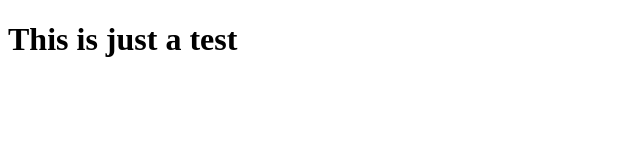
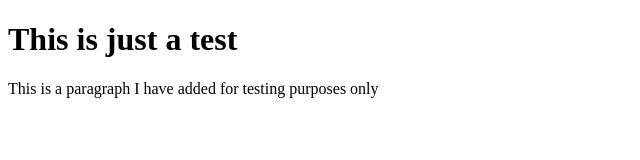
Before and after one commit to JustinLane/TEST, a plain HTML site: page index.html in a window 1280 px wide. Shown: the whole page, without its empty margins (0-640 px from the left). Drawn offline with Linux system fonts and the light colour scheme.

Commit message:
Paragraph Added
new paragraph for testing purposes

Signed-off-by: Justin Lane <justin_lane@live.com>

```diff
--- a/index.html
+++ b/index.html
@@ -5,5 +5,6 @@
 	</head>
 	<body>
 		<h1>This is just a test</h1>
+		<p>This is a paragraph I have added for testing purposes only</p>
 	</body>
 </html>
```
